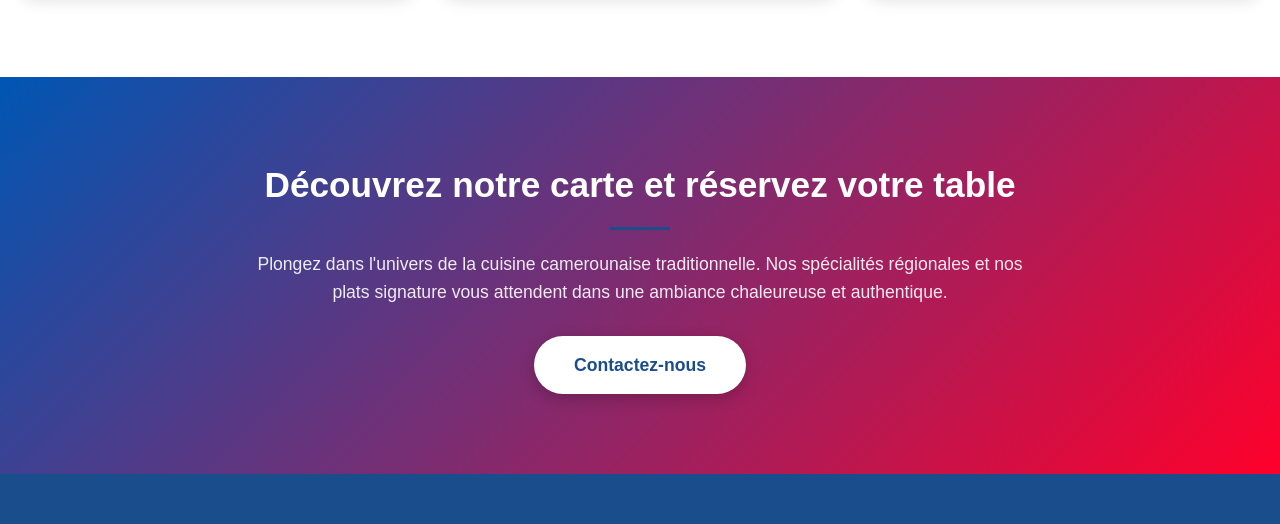
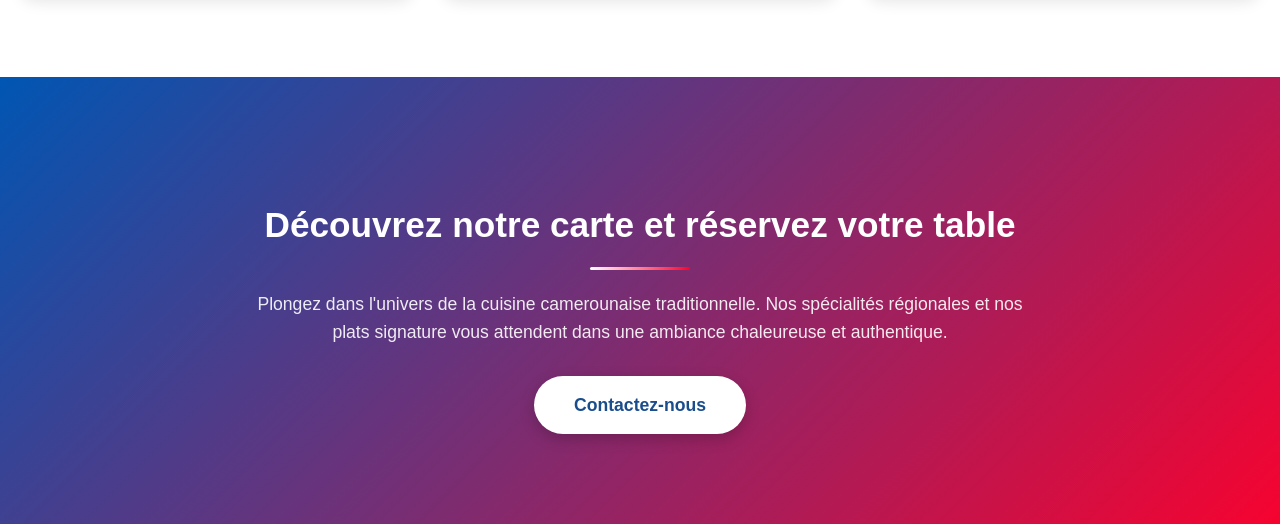
Before and after one commit to SNATI123/mta-cameroun, a plain HTML site: page pages/Dropdown-menu-pages/Restauration.html in a window 1280 px wide. Shown: the part 3659-4183 px from the top of the page. Drawn offline with Linux system fonts and the light colour scheme.

Commit message:
rest presque

```diff
--- a/css/style.css
+++ b/css/style.css
@@ -1215,7 +1215,6 @@ footer {
 @media (max-width: 768px) {
     .about-intro {
         grid-template-columns: 1fr;
-        gap: 2rem;
     }
 
     .about-image img {
@@ -1417,7 +1416,8 @@ footer {
     transform: translateX(-50%);
     width: 80px;
     height: 3px;
-    background: white;
+    background: linear-gradient(90deg, white, #ff002b);
+    border-radius: 1.5px;
 }
 
 .cuisine-grid {
@@ -2869,7 +2869,7 @@ img::before {
 
 /* Section Réservation */
 .reservation {
-    padding: 80px 0;
+    padding: 120px 0 150px;
     background: linear-gradient(135deg, #0056b3 0%, #ff002b 100%);
     color: white;
 }
@@ -2884,6 +2884,20 @@ img::before {
     font-size: 2.2rem;
     margin-bottom: 20px;
     color: white;
+    position: relative;
+    padding-bottom: 1rem;
+}
+
+.reservation h2::after {
+    content: '';
+    position: absolute;
+    bottom: 0;
+    left: 50%;
+    transform: translateX(-50%);
+    width: 100px;
+    height: 3px;
+    background: linear-gradient(90deg, white, #ff002b);
+    border-radius: 1.5px;
 }
 
 .reservation-text {
```
